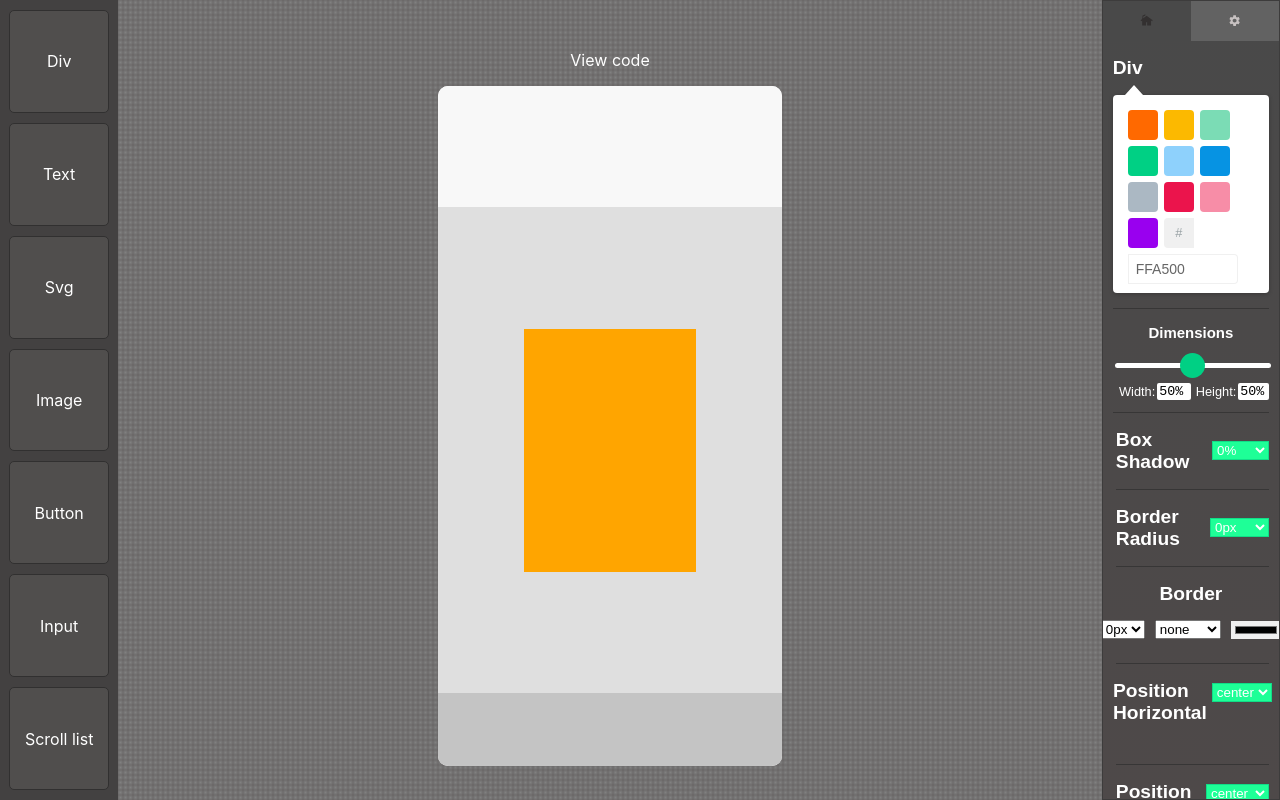
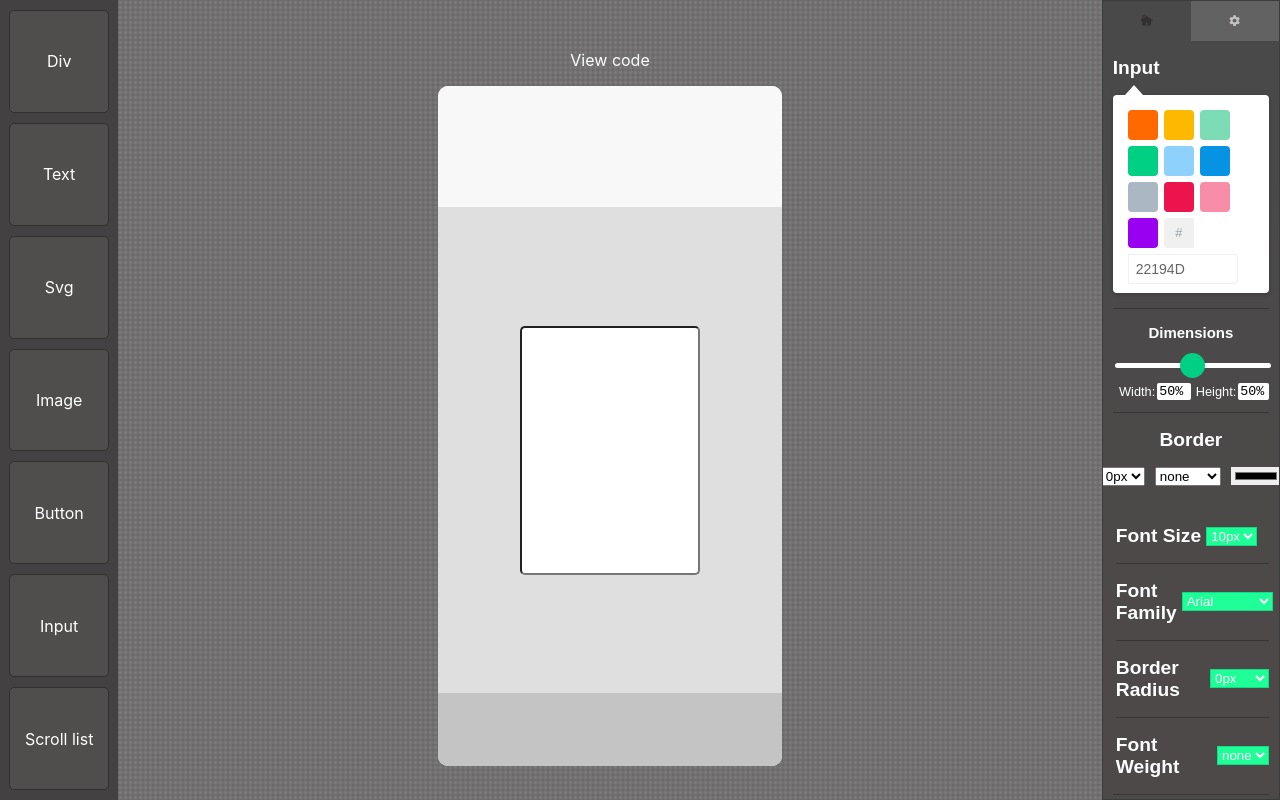
Before and after one commit to GabrielDavid1/GDTools, a Next.js app: page / in a window 1280 px wide. Both pictures are taken after a click on the element 1190 px from the left and 124 px from the top of the page. Built offline with nearby package versions, Linux system fonts and the light colour scheme.

Commit message:
Font Size to element has finished in settings

```diff
--- a/components/Main/Elements/Input/InputElement.ts
+++ b/components/Main/Elements/Input/InputElement.ts
@@ -10,5 +10,8 @@ export const InputElement = styled.input<Config>`
     color: ${props => props.color || '#000'};
     border: ${props => props.border || '1px solid #000'};
     border-radius: ${props => props.borderRadius || '5px'};
+    font-size: ${(p) => p.fontSize};
+    font-weight: ${(p) => p.fontWeight};
+    font-family: ${(p) => p.fontFamily};
     outline:0;
 `;
--- a/components/Main/Elements/Input/index.tsx
+++ b/components/Main/Elements/Input/index.tsx
@@ -24,6 +24,9 @@ export default function InputView({
       height={config?.height}
       border={config?.pxBorder+' '+config?.typeBorder+' '+config?.colorBorder}
       borderRadius={config?.borderRadius}
+      fontSize={config?.fontSize}
+      fontWeight={config?.fontWeight}
+      fontFamily={config?.fontFamily}
       {...rest}
     />
   );
--- a/components/Settings/ModelSetting/Default/FontSize.tsx
+++ b/components/Settings/ModelSetting/Default/FontSize.tsx
@@ -1,13 +1,24 @@
 //React
-import React, { useState } from 'react';
+import React from 'react';
+
+//Contexts
+import { useFuncs } from '../../../../contexts/Functionalities';
 
 export default function FontSize () {
- const [value, setValue] = useState<string>('10px');
+  const { funcs, setFuncs, selected } = useFuncs();
+
+  function handleChange (e = {} as React.ChangeEvent<HTMLSelectElement>) {
+     if (selected.config !== undefined) {
+         selected.config.fontSize = e.target.value;
+     }
+     setFuncs([...funcs]);
+     e.preventDefault();
+  }
 
  return (
    <div className="fontSize-area">
       <h2> Font Size </h2>
-      <select onChange={(e) => setValue(e.target.value)}>
+      <select onChange={(e) => handleChange(e)}>
         <option value="10px">10px</option>
         <option value="12px">12px</option>
         <option value="16px">16px</option>
--- a/contexts/Functionalities.tsx
+++ b/contexts/Functionalities.tsx
@@ -68,19 +68,18 @@
             {
               id: '3',
               name: 'testando',
-              type:'div',
+              type:'input',
               color:'green',
               config: {
+                fontSize: '16px',
                 width: "50%",
                 height: "50%",
-                bgColor: "orange",
-                justifyContent: 'center',
-                alignItems: 'center',
-                gap:'0px',
+                color: "orange",
                 marginLeft:'0px',
                 marginTop:'0px',
                 marginRight:'0px',
                 marginBottom:'0px',
+                border:'none',
               },
               children: [],
             },
--- a/utils/GetSection.tsx
+++ b/utils/GetSection.tsx
@@ -4,10 +4,12 @@ import React from 'react';
 //Components
 import Div from '../components/Settings/ModelSetting/Div';
 import AppContent from '../components/Settings/ModelSetting/AppContent';
+import Input from '../components/Settings/ModelSetting/Input';
 
 export default function GetSection (type:string | undefined) {
     switch(type) {
         case 'div': return <Div title="Div" />;
+        case 'input': return <Input title ="Input" />
         default: return <AppContent title={(type !== undefined) ? type : ''} />;
     }
 }
```
